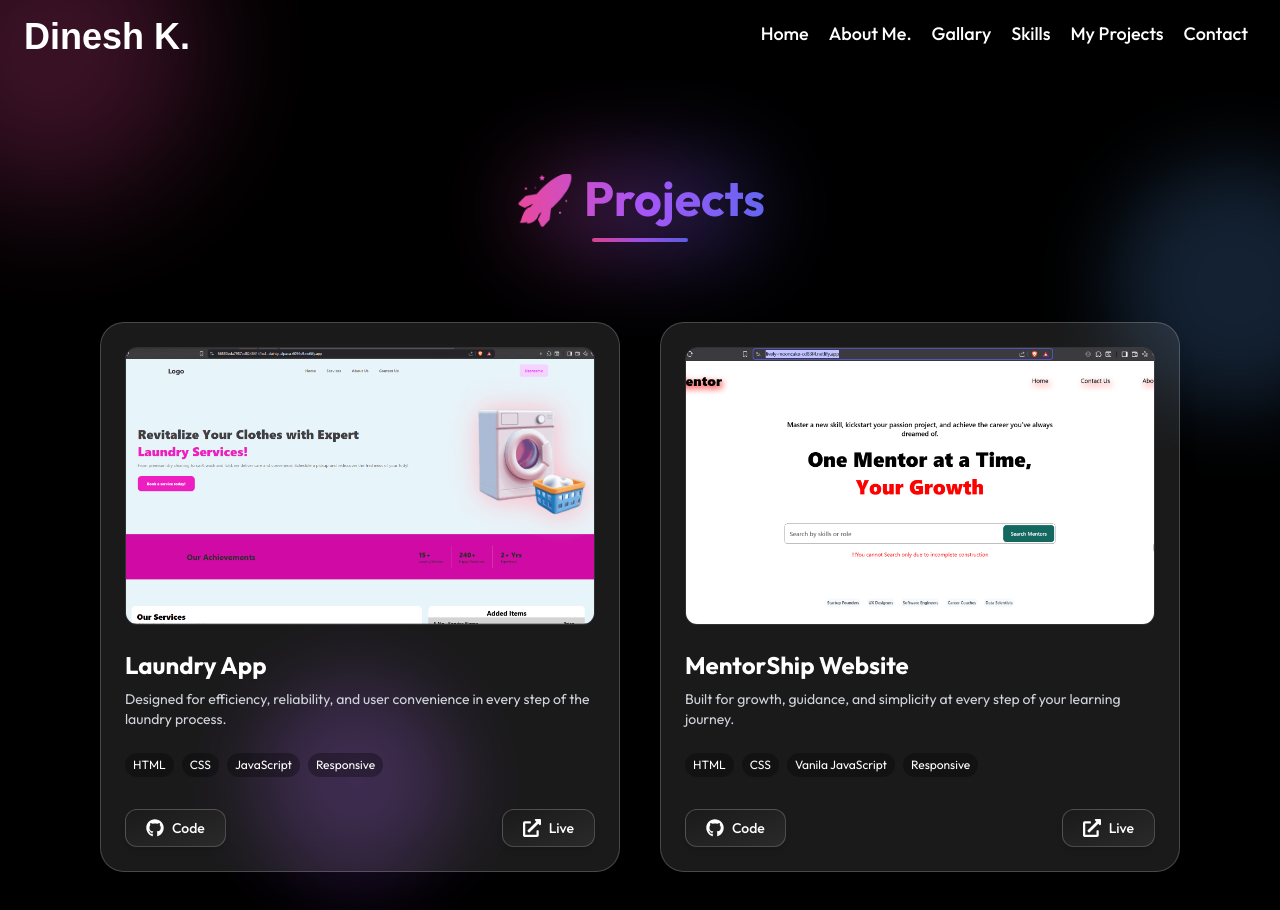
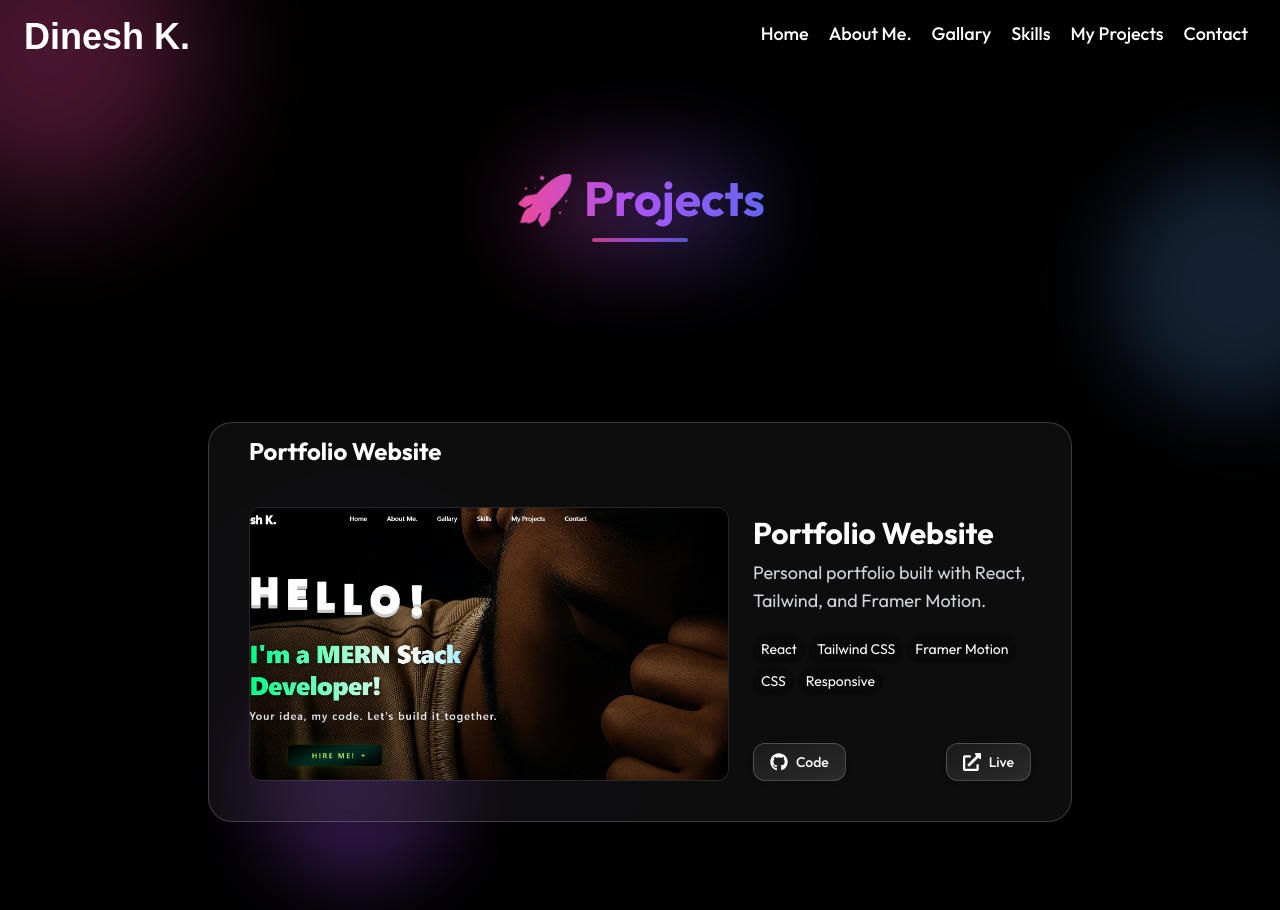
Before and after one commit to dineshkhichar569/My-Portfolio, a React (Vite) app: page /project in a window 1280 px wide. Shown: the top 910 px of the page. Built offline with nearby package versions, Linux system fonts and the light colour scheme; a web font is replaced by a local one.

Commit message:
Project Section updated via Scroll Stack

```diff
--- a/src/Components/Projects.jsx
+++ b/src/Components/Projects.jsx
@@ -1,12 +1,220 @@
-import React from "react";
+// import React from "react";
+// import { motion } from "framer-motion";
+// import { FaGithub, FaExternalLinkAlt } from "react-icons/fa";
+// import Navbar from "./Navbar";
+// import Footer from "./Footer";
+// import ClickSpark from "../React-Bits/ClickSpark";
+// import TargetCursor from "../React-Bits/TargetCursor";
+
+// const projects = [
+//   {
+//     title: "Laundry App",
+//     description:
+//       "Designed for efficiency, reliability, and user convenience in every step of the laundry process.",
+//     image: "/projects/projects_image/Laundry.webp",
+//     video: "/projects/projects_videos/Laundry.mp4",
+//     techStack: ["HTML", "CSS", "JavaScript", "Responsive"],
+//     liveLink:
+//       "https://66880eda7957cd82484141cd--dainty-alpaca-6096e9.netlify.app/",
+//     githubLink: "https://github.com/dineshkhichar569/Laundry",
+//   },
+//   {
+//     title: "MentorShip Website",
+//     description:
+//       "Built for growth, guidance, and simplicity at every step of your learning journey.",
+//     image: "/projects/projects_image/MentorShip.webp",
+//     video: "/projects/projects_videos/Mentor.mp4",
+//     techStack: ["HTML", "CSS", "Vanila JavaScript", "Responsive"],
+//     liveLink: "https://lively-mooncake-cd83f4.netlify.app/",
+//     githubLink: "https://github.com/dineshkhichar569/MentorShip",
+//   },
+//   {
+//     title: "NFT Selling Website",
+//     description:
+//       "Designed for creators, crypto enthusiasts to explore, trade, and showcase NFTs with ease and security.",
+//     image: "/projects/projects_image/NFT.webp",
+//     video: "/projects/projects_videos/NFT.mp4",
+//     techStack: ["HTML", "CSS", "Vanila JavaScript", "Responsive"],
+//     liveLink: "https://nft-sellingmarket.netlify.app/",
+//     githubLink: "https://github.com/dineshkhichar569/NFT-SellingMarket",
+//   },
+//   {
+//     title: "Portfolio Website",
+//     description:
+//       "Personal portfolio built with React, Tailwind, and Framer Motion.",
+//     image: "/projects/projects_image/Portfolio.webp",
+//     video: "",
+//     techStack: ["React", "Tailwind CSS", "Framer Motion", "CSS", "Responsive"],
+//     liveLink: "https://dineshkhichar.dev",
+//     githubLink: "https://github.com/dineshkhichar/portfolio",
+//   },
+// ];
+
+// const ProjectCard = ({ project, index }) => (
+//   <motion.div
+//     className="relative h-[550px] bg-white/10 backdrop-blur-lg border border-white/20 rounded-3xl overflow-hidden shadow-xl p-6 flex flex-col gap-4 transition-transform group hover:scale-[1.02]"
+//     initial={{ opacity: 0, y: 50 }}
+//     whileInView={{ opacity: 1, y: 0 }}
+//     viewport={{ once: true }}
+//     transition={{ delay: index * 0.2, duration: 0.5 }}
+//   >
+//     {/* Image and Video */}
+//     <div className="relative w-full h-80 sm:h-82 rounded-xl overflow-hidden border border-white/10">
+//       <img
+//         src={project.image}
+//         alt={project.title}
+//         loading="lazy"
+//         className="w-full h-full object-cover"
+//       />
+//       {project.video && (
+//         <video
+//           src={project.video}
+//           loading="lazy"
+//           className="absolute top-0 left-0 w-full h-full object-cover opacity-0 group-hover:opacity-100 transition-opacity duration-500"
+//           muted
+//           loop
+//           autoPlay
+//           playsInline
+//         />
+//       )}
+//     </div>
+
+//     {/* Title and Description */}
+//     <div>
+//       <h3 className="text-2xl font-bold text-white mt-2">{project.title}</h3>
+//       <p className="text-gray-300 mt-2 text-sm">{project.description}</p>
+//     </div>
+
+//     {/* What Tech used */}
+//     <div className="flex flex-wrap gap-2 mt-2">
+//       {project.techStack.map((tech, i) => (
+//         <span
+//           key={i}
+//           className="bg-black/30 text-white text-xs px-2 py-1 rounded-full"
+//         >
+//           {tech}
+//         </span>
+//       ))}
+//     </div>
+
+//     {/* code AND live link */}
+//     <div className="flex justify-between items-center mt-4">
+//       <a
+//         href={project.githubLink}
+//         target="_blank"
+//         rel="noopener noreferrer"
+//         className="cursor-target group relative inline-flex items-center gap-2 px-5 py-2 rounded-xl border border-white/20 bg-gradient-to-br from-[#1a1a1a] to-[#2a2a2a] transition-all duration-300 shadow-md hover:shadow-xl hover:from-[#2b2b2b] hover:to-[#3a3a3a] backdrop-blur-sm"
+//       >
+//         <span className="absolute inset-0 rounded-xl bg-purple-500/10 group-hover:bg-purple-500/20 opacity-0 group-hover:opacity-100 transition duration-300 z-0 blur-sm" />
+
+//         <FaGithub className="relative z-10 text-white text-lg transition-transform duration-300 group-hover:-rotate-6 group-hover:scale-110" />
+//         <span className="relative z-10 text-white text-sm font-medium transition-transform duration-300 group-hover:translate-x-1">
+//           Code
+//         </span>
+//       </a>
+
+//       <a
+//         href={project.liveLink}
+//         target="_blank"
+//         rel="noopener noreferrer"
+//         className="cursor-target group relative inline-flex items-center gap-2 px-5 py-2 rounded-xl border border-white/20 bg-gradient-to-br from-[#1a1a1a] to-[#2a2a2a] transition-all duration-300 shadow-md hover:shadow-xl hover:from-[#2b2b2b] hover:to-[#3a3a3a] backdrop-blur-sm"
+//       >
+//         <span className="absolute inset-0 rounded-xl bg-teal-400/10 group-hover:bg-teal-400/20 opacity-0 group-hover:opacity-100 transition duration-300 z-0 blur-sm" />
+
+//         <FaExternalLinkAlt className="relative z-10 text-white text-lg transition-transform duration-300 group-hover:rotate-6 group-hover:scale-110" />
+//         <span className="relative z-10 text-white text-sm font-medium transition-transform duration-300 group-hover:-translate-x-1">
+//           Live
+//         </span>
+//       </a>
+//     </div>
+//   </motion.div>
+// );
+
+// const Projects = () => {
+//   return (
+//     <div className="relative z-0 min-h-screen text-white overflow-hidden bg-black">
+
+
+//       {/* Blobs background */}
+//       <div className="fixed inset-0 -z-10">
+//         <div className="absolute top-[-100px] left-[-100px] w-[300px] h-[300px] bg-pink-500 opacity-20 rounded-full blur-3xl animate-pulse" />
+//         <div className="absolute top-[20%] right-[-80px] w-[250px] h-[250px] bg-blue-400 opacity-20 rounded-full blur-2xl animate-spin-slow" />
+//         <div className="absolute bottom-[-80px] left-[20%] w-[200px] h-[200px] bg-purple-500 opacity-20 rounded-full blur-2xl animate-pulse" />
+//       </div>
+
+//       <Navbar />
+//       <ClickSpark/>
+//       <TargetCursor/>
+
+//       <motion.div
+//         className="relative flex justify-center items-center mt-[100px] mb-[80px]"
+//         initial={{ opacity: 0, scale: 0.8, y: -30 }}
+//         animate={{ opacity: 1, scale: 1, y: 0 }}
+//         transition={{ duration: 1.5, ease: "easeOut" }}
+//       >
+//         {/* Glowing Pulse Behind */}
+//         <motion.div
+//           className="absolute w-48 h-16 rounded-full bg-gradient-to-r from-pink-500 via-purple-500 to-indigo-500 blur-2xl opacity-30 animate-pulse"
+//           initial={{ scale: 0.8, opacity: 0 }}
+//           animate={{ scale: 1.2, opacity: 0.4 }}
+//           transition={{ duration: 2, repeat: Infinity, repeatType: "mirror" }}
+//         />
+
+//         {/* Heading Text */}
+//         <h2 className="text-5xl font-extrabold text-center bg-gradient-to-r from-pink-500 via-purple-500 to-indigo-500 bg-clip-text text-transparent relative z-10">
+//           🚀 Projects
+//           <span className="block w-24 h-1 bg-gradient-to-r from-pink-500 via-purple-500 to-indigo-500 mx-auto mt-4 rounded-full animate-pulse"></span>
+//         </h2>
+//       </motion.div>
+
+//       <div className="grid gap-10 sm:grid-cols-2 lg:grid-cols-2 md:mx-[100px] mx-3">
+//         {projects.map((project, index) => (
+//           <ProjectCard key={index} project={project} index={index} />
+//         ))}
+//       </div>
+
+
+//     <Footer/>
+
+
+
+//     </div>
+//   );
+// };
+
+// export default Projects;
+import React, { useEffect } from "react";
 import { motion } from "framer-motion";
 import { FaGithub, FaExternalLinkAlt } from "react-icons/fa";
 import Navbar from "./Navbar";
 import Footer from "./Footer";
+
 import ClickSpark from "../React-Bits/ClickSpark";
 import TargetCursor from "../React-Bits/TargetCursor";
 
 const projects = [
+  {
+    title: "Portfolio Website",
+    description:
+      "Personal portfolio built with React, Tailwind, and Framer Motion.",
+    image: "/projects/projects_image/Portfolio.webp",
+    video: "",
+    techStack: ["React", "Tailwind CSS", "Framer Motion", "CSS", "Responsive"],
+    liveLink: "https://dineshportfolios.site",
+    githubLink: "https://github.com/dineshkhichar569/My-Portfolio.git",
+    cssPerBox: "top-[80px]",
+  },
+  {
+    title: "Tarecom Website",
+    description:
+      "A modern e-commerce platform built using Shopify with custom HTML, CSS, and JavaScript enhancements to provide a smooth, responsive, and user-friendly shopping experience.",
+    image: "/projects/projects_image/Tarecom.webp",
+    video: "/projects/projects_videos/Tarecom.mp4",
+    techStack: ["Shopify", "HTML", "CSS", "JavaScript", "Responsive Design"],
+    liveLink: "https://tarecom.com/",
+    cssPerBox: "top-[130px]",
+    // githubLink: "https://github.com/dineshkhichar569/Tarecom",
+  },
   {
     title: "Laundry App",
     description:
@@ -17,6 +225,7 @@ const projects = [
     liveLink:
       "https://66880eda7957cd82484141cd--dainty-alpaca-6096e9.netlify.app/",
     githubLink: "https://github.com/dineshkhichar569/Laundry",
+    cssPerBox: "top-[180px]",
   },
   {
     title: "MentorShip Website",
@@ -27,6 +236,7 @@ const projects = [
     techStack: ["HTML", "CSS", "Vanila JavaScript", "Responsive"],
     liveLink: "https://lively-mooncake-cd83f4.netlify.app/",
     githubLink: "https://github.com/dineshkhichar569/MentorShip",
+    cssPerBox: "top-[230px]",
   },
   {
     title: "NFT Selling Website",
@@ -37,29 +247,40 @@ const projects = [
     techStack: ["HTML", "CSS", "Vanila JavaScript", "Responsive"],
     liveLink: "https://nft-sellingmarket.netlify.app/",
     githubLink: "https://github.com/dineshkhichar569/NFT-SellingMarket",
-  },
-  {
-    title: "Portfolio Website",
-    description:
-      "Personal portfolio built with React, Tailwind, and Framer Motion.",
-    image: "/projects/projects_image/Portfolio.webp",
-    video: "",
-    techStack: ["React", "Tailwind CSS", "Framer Motion", "CSS", "Responsive"],
-    liveLink: "https://dineshkhichar.dev",
-    githubLink: "https://github.com/dineshkhichar/portfolio",
+    cssPerBox: "top-[400px]",
   },
 ];
 
 const ProjectCard = ({ project, index }) => (
   <motion.div
-    className="relative h-[550px] bg-white/10 backdrop-blur-lg border border-white/20 rounded-3xl overflow-hidden shadow-xl p-6 flex flex-col gap-4 transition-transform group hover:scale-[1.02]"
-    initial={{ opacity: 0, y: 50 }}
-    whileInView={{ opacity: 1, y: 0 }}
-    viewport={{ once: true }}
-    transition={{ delay: index * 0.2, duration: 0.5 }}
+    className={`
+    ${project.cssPerBox}
+    sticky
+    h-auto md:h-[400px]
+    w-[80%]
+    bg-white/5
+    backdrop-blur-[200px]
+    border border-white/20
+    rounded-3xl
+    shadow-xl
+    p-5 md:pl-10 md:pr-10 md:pb-10 md:pt-1
+    flex flex-col md:flex-row gap-3 md:gap-6
+    transition-all
+    duration-[400ms]
+    ease-[cubic-bezier(0.25,0.1,0.25,1)]
+    [transform-style:preserve-3d]
+    [transform-origin:center]
+    hover:scale-[0.95] hover:[transform:rotateZ(2deg)] hover:shadow-[0_30px_60px_rgba(0,0,0,0.4),_0_0_60px_rgba(255,255,255,0.1)]
+    group
+  `}
   >
+    <div className="flex flex-col gap-6 md:gap-10 w-full">
+      <div className="text-xl md:text-2xl font-bold text-white mt-2 text-center md:text-left">
+        {project.title}
+      </div>
+
       {/* Image and Video */}
-    <div className="relative w-full h-80 sm:h-82 rounded-xl overflow-hidden border border-white/10">
+      <div className="relative w-full md:w-[480px] h-[220px] sm:h-[260px] md:h-[300px] rounded-xl overflow-hidden border border-white/10">
         <img
           src={project.image}
           alt={project.title}
@@ -78,63 +299,71 @@ const ProjectCard = ({ project, index }) => (
           />
         )}
       </div>
-
-    {/* Title and Description */}
-    <div>
-      <h3 className="text-2xl font-bold text-white mt-2">{project.title}</h3>
-      <p className="text-gray-300 mt-2 text-sm">{project.description}</p>
     </div>
 
-    {/* What Tech used */}
-    <div className="flex flex-wrap gap-2 mt-2">
+    <div className="pt-0 md:pt-20 flex flex-col justify-between w-full">
+      <div className="flex flex-col gap-3">
+        {/* Title and Description */}
+        <div className="text-center md:text-left">
+          <h3 className="hidden md:block text-2xl md:text-3xl font-bold text-white mt-2">
+            {project.title}
+          </h3>
+          <p className="text-gray-300 mt-2 text-sm md:text-lg">
+            {project.description}
+          </p>
+        </div>
+
+        {/* Tech Stack */}
+        <div className="flex flex-wrap justify-center md:justify-start gap-1 mt-2">
           {project.techStack.map((tech, i) => (
             <span
               key={i}
-          className="bg-black/30 text-white text-xs px-2 py-1 rounded-full"
+              className="bg-black/30 text-white text-xs md:text-sm px-2 py-1 rounded-full"
             >
               {tech}
             </span>
           ))}
         </div>
+      </div>
 
-    {/* code AND live link */}
-    <div className="flex justify-between items-center mt-4">
+      {/* Code and Live Buttons */}
+      <div className="flex flex-row justify-between items-center mt-6 gap-4">
+        {project.githubLink && (
           <a
             href={project.githubLink}
             target="_blank"
             rel="noopener noreferrer"
-        className="cursor-target group relative inline-flex items-center gap-2 px-5 py-2 rounded-xl border border-white/20 bg-gradient-to-br from-[#1a1a1a] to-[#2a2a2a] transition-all duration-300 shadow-md hover:shadow-xl hover:from-[#2b2b2b] hover:to-[#3a3a3a] backdrop-blur-sm"
+            className="cursor-target group relative inline-flex items-center gap-2 px-4 py-2 rounded-xl border border-white/20 bg-gradient-to-br from-[#1a1a1a] to-[#2a2a2a] transition-all duration-300 shadow-md hover:shadow-xl hover:from-[#2b2b2b] hover:to-[#3a3a3a] backdrop-blur-sm"
           >
             <span className="absolute inset-0 rounded-xl bg-purple-500/10 group-hover:bg-purple-500/20 opacity-0 group-hover:opacity-100 transition duration-300 z-0 blur-sm" />
-
             <FaGithub className="relative z-10 text-white text-lg transition-transform duration-300 group-hover:-rotate-6 group-hover:scale-110" />
             <span className="relative z-10 text-white text-sm font-medium transition-transform duration-300 group-hover:translate-x-1">
               Code
             </span>
           </a>
+        )}
 
         <a
           href={project.liveLink}
           target="_blank"
           rel="noopener noreferrer"
-        className="cursor-target group relative inline-flex items-center gap-2 px-5 py-2 rounded-xl border border-white/20 bg-gradient-to-br from-[#1a1a1a] to-[#2a2a2a] transition-all duration-300 shadow-md hover:shadow-xl hover:from-[#2b2b2b] hover:to-[#3a3a3a] backdrop-blur-sm"
+          className="cursor-target group relative inline-flex items-center gap-2 px-4 py-2 rounded-xl border border-white/20 bg-gradient-to-br from-[#1a1a1a] to-[#2a2a2a] transition-all duration-300 shadow-md hover:shadow-xl hover:from-[#2b2b2b] hover:to-[#3a3a3a] backdrop-blur-sm"
         >
           <span className="absolute inset-0 rounded-xl bg-teal-400/10 group-hover:bg-teal-400/20 opacity-0 group-hover:opacity-100 transition duration-300 z-0 blur-sm" />
-
           <FaExternalLinkAlt className="relative z-10 text-white text-lg transition-transform duration-300 group-hover:rotate-6 group-hover:scale-110" />
           <span className="relative z-10 text-white text-sm font-medium transition-transform duration-300 group-hover:-translate-x-1">
             Live
           </span>
         </a>
       </div>
+    </div>
   </motion.div>
 );
 
+
 const Projects = () => {
   return (
-    <div className="relative z-0 min-h-screen text-white overflow-hidden bg-black">
-
-
+    <div className="relative z-0 min-h-screen text-white bg-black">
       {/* Blobs background */}
       <div className="fixed inset-0 -z-10">
         <div className="absolute top-[-100px] left-[-100px] w-[300px] h-[300px] bg-pink-500 opacity-20 rounded-full blur-3xl animate-pulse" />
@@ -167,17 +396,13 @@ const Projects = () => {
         </h2>
       </motion.div>
 
-      <div className="grid gap-10 sm:grid-cols-2 lg:grid-cols-2 md:mx-[100px] mx-3">
+      <div className="relative flex flex-col gap-[100px] md:px-[100px] px-0 md:py-[100px] pb-0 [perspective:1000px] items-center">
         {projects.map((project, index) => (
           <ProjectCard key={index} project={project} index={index} />
         ))}
       </div>
 
-
-    <Footer/>
-
-
-
+      <Footer />
     </div>
   );
 };
```
Also changed, not shown: public/projects/projects_image/Tarecom.webp (added), 1 other file (tests, documents, lock files or other folders). Lines whose indentation alone changed are shown as unchanged.
